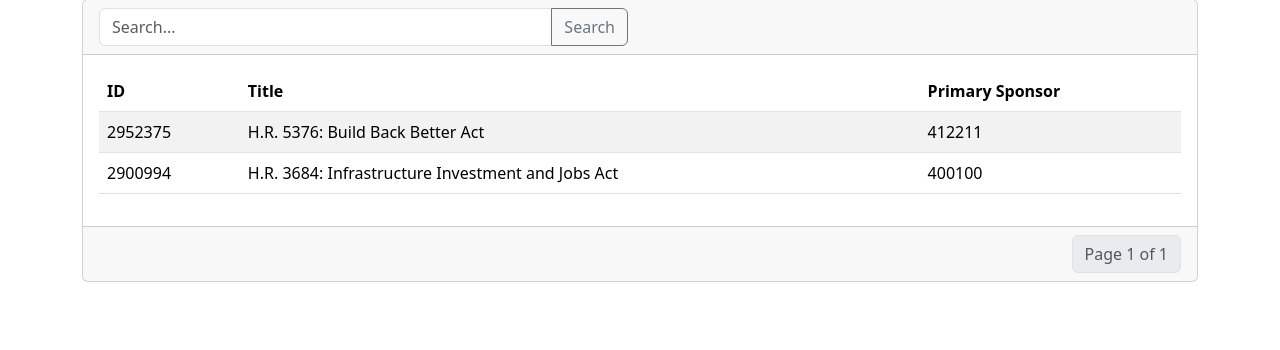
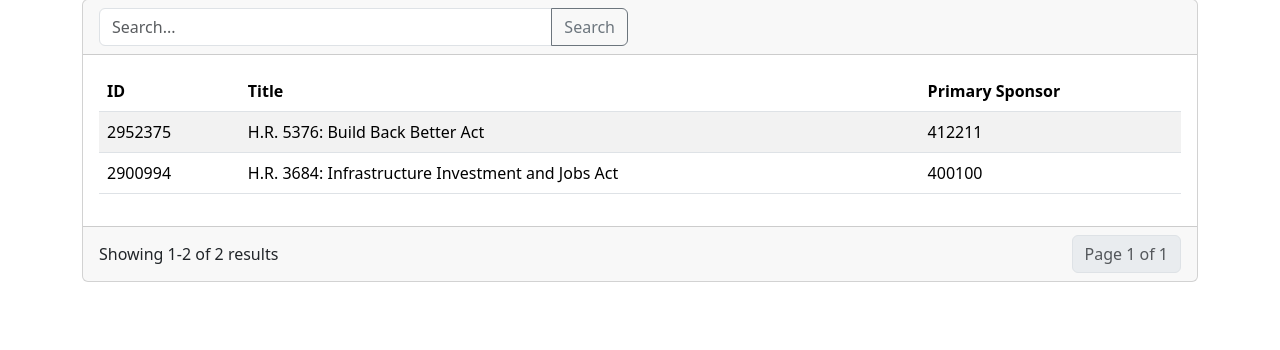
Before and after one commit to felipediel/watcher, a Django app: page /datasets/bills/ in a window 1280 px wide. Shown: the part 175-525 px from the top of the page. Run offline with Django 5.2, Linux system fonts and the light colour scheme; some libraries are stand-ins or nearby versions.

Commit message:
Improve table footer

```diff
--- a/watcher/core/templates/page_nav.html
+++ b/watcher/core/templates/page_nav.html
@@ -1,5 +1,18 @@
-<nav aria-label="Page navigation">
-  <ul class="pagination justify-content-end mb-0">
+<div class="d-flex justify-content-between align-items-center">
+  <span>
+    Showing {{ page_obj.start_index }}-{{ page_obj.end_index }} of {{ page_obj.paginator.count }}
+    {% if page_obj.paginator.count == 1 %}
+    result
+    {% else %}
+    results
+    {% endif %}
+    {% if request.GET.search %}
+    for "{{ request.GET.search }}"
+    {% endif %}
+  </span>
+
+  <nav aria-label="Page navigation" class="justify-content-end">
+    <ul class="pagination mb-0">
       {% if page_obj.has_previous %}
       <li class="page-item">
         <a class="page-link" href="?page=1">&laquo; First</a>
@@ -31,3 +44,4 @@
       {% endif %}
     </ul>
   </nav>
+</div>
```
Lines whose indentation alone changed are shown as unchanged.
